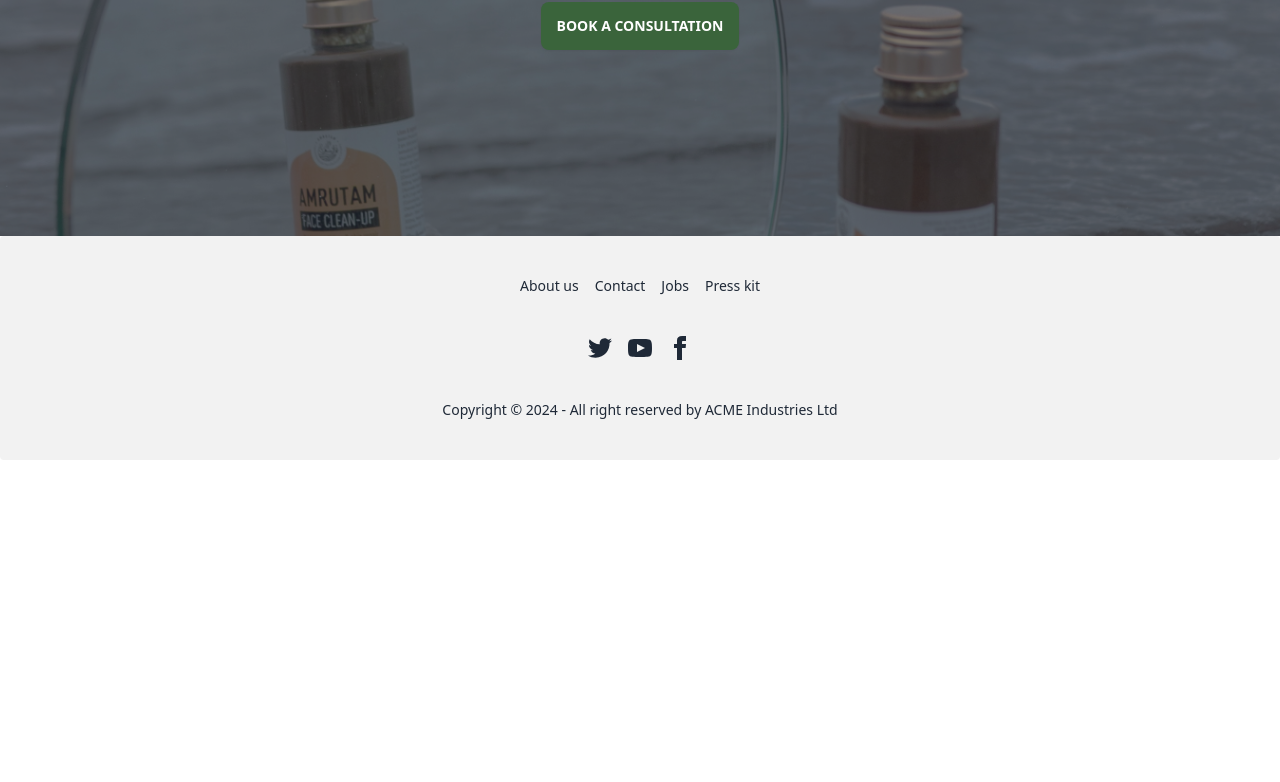
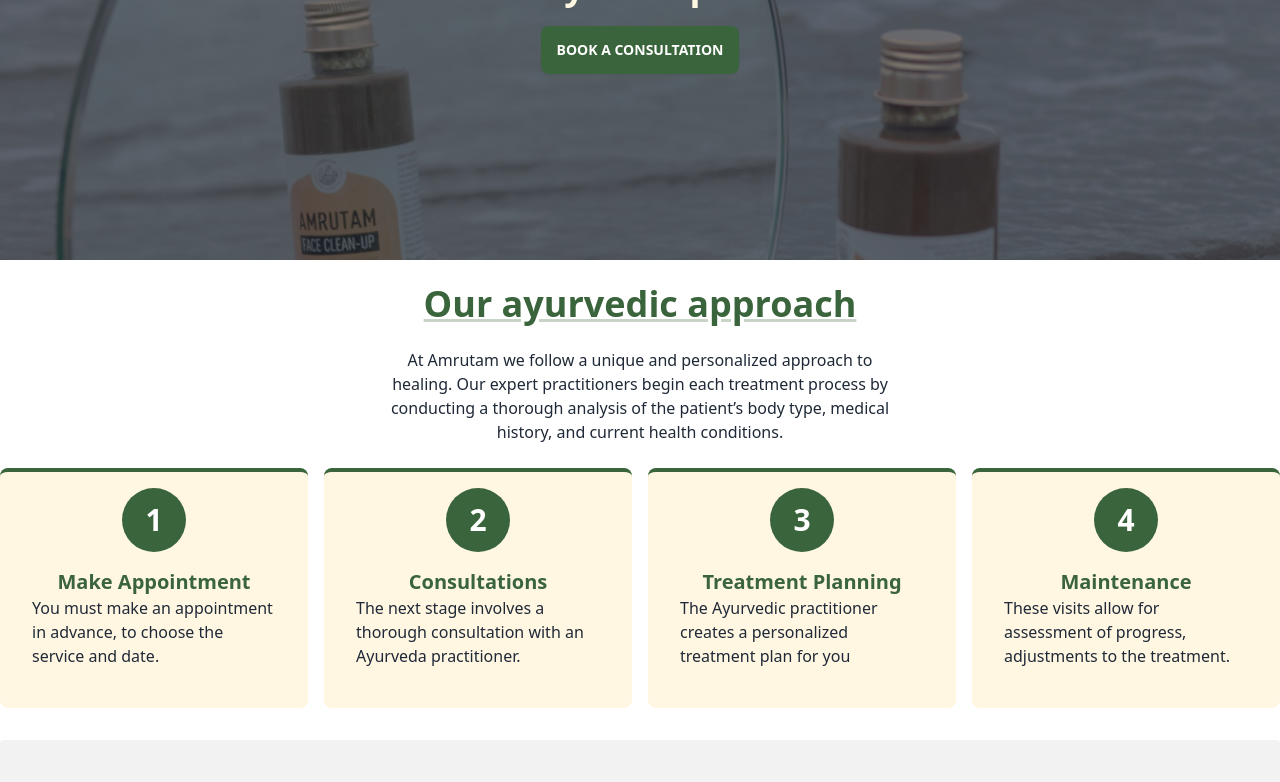
Before and after one commit to Arif-Islam21/Amrutam-job-task, a React (Vite) app: page / in a window 1280 px wide. Shown: the part 2636-3418 px from the top of the page. Before the commit the page ends 3096 px from the top, so only its background shows below. Built offline with nearby package versions, Linux system fonts and the light colour scheme.

Commit message:
approach part done

```diff
--- /dev/null
+++ b/src/Components/ApproachCard.jsx
@@ -0,0 +1,17 @@
+const ApproachCard = ({ id, title, details }) => {
+  return (
+    <div className="bg-primary rounded-lg border-t-4 border-secondary min-h-[30vh]">
+      <div className="size-16 rounded-full mx-auto my-4 bg-secondary flex justify-center items-center">
+        <h1 className="text-3xl font-bold text-white">{id}</h1>
+      </div>
+      <div>
+        <h2 className="text-xl font-semibold text-center text-secondary">
+          {title}
+        </h2>
+        <p className="px-8 pb-6">{details}</p>
+      </div>
+    </div>
+  );
+};
+
+export default ApproachCard;
--- a/src/Components/SectionTitle.jsx
+++ b/src/Components/SectionTitle.jsx
@@ -5,7 +5,7 @@ const SectionTitle = ({ title, description }) => {
       <h2 className="lg:text-4xl text-2xl text-secondary underline decoration-[#3a643b47] font-semibold">
         {title}
       </h2>
-      <p className="max-w-lg mx-auto mt-6">{description}</p>
+      <p className="max-w-lg mx-auto my-6">{description}</p>
     </div>
   );
 };
--- /dev/null
+++ b/src/Pages/Home/Approach.jsx
@@ -0,0 +1,52 @@
+import ApproachCard from "../../Components/ApproachCard";
+import SectionTitle from "../../Components/SectionTitle";
+
+const Approach = () => {
+  const approachData = [
+    {
+      id: 1,
+      title: "Make Appointment",
+      details:
+        "You must make an appointment in advance, to choose the service and date.",
+    },
+    {
+      id: 2,
+      title: "Consultations",
+      details:
+        "The next stage involves a thorough consultation with an Ayurveda practitioner.",
+    },
+    {
+      id: 3,
+      title: "Treatment Planning",
+      details:
+        "The Ayurvedic practitioner creates a personalized treatment plan for you",
+    },
+    {
+      id: 4,
+      title: "Maintenance",
+      details:
+        "These visits allow for assessment of progress, adjustments to the treatment.",
+    },
+  ];
+
+  return (
+    <div className="container mx-auto">
+      <SectionTitle
+        title="Our ayurvedic approach"
+        description="At Amrutam we follow a unique and personalized approach to healing. Our expert practitioners begin each treatment process by conducting a thorough analysis of the patient’s body type, medical history, and current health conditions."
+      />
+      <div className="grid grid-cols-1 lg:grid-cols-4 gap-4 mb-8">
+        {approachData.map((item) => (
+          <ApproachCard
+            key={item.id}
+            id={item.id}
+            title={item.title}
+            details={item.details}
+          />
+        ))}
+      </div>
+    </div>
+  );
+};
+
+export default Approach;
--- a/src/Pages/Home/Home.jsx
+++ b/src/Pages/Home/Home.jsx
@@ -1,3 +1,4 @@
+import Approach from "./Approach";
 import Banner from "./Banner";
 import BannerExtra from "./BannerExtra";
 import BookConsultation from "./BookConsultation";
@@ -12,6 +13,7 @@ const Home = () => {
       <Discover />
       <Consultation />
       <BookConsultation />
+      <Approach />
     </div>
   );
 };
```
